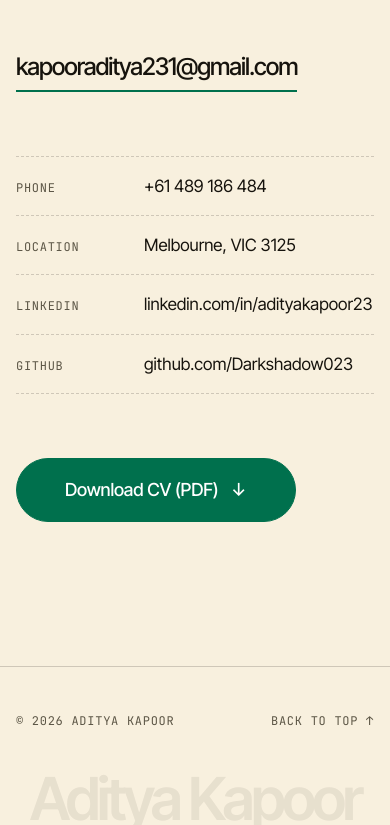
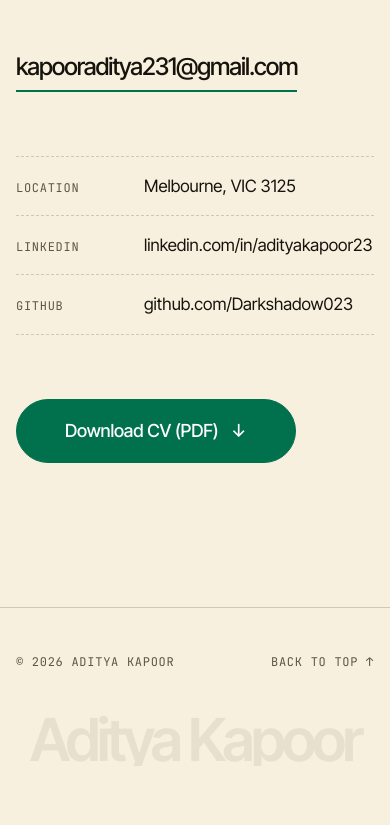
Before and after one commit to Darkshadow023/portfolio, a Next.js app: page / in a window 390 px wide. Shown: the part 8461-9286 px from the top of the page. After the commit the page ends 9227 px from the top, so only its background shows below. Built offline with nearby package versions, Linux system fonts and the light colour scheme.

Commit message:
Remove phone number

```diff
--- a/app/layout.tsx
+++ b/app/layout.tsx
@@ -74,7 +74,7 @@ const jsonLd = {
   image: `${SITE_URL}/assets/og.png`,
   jobTitle: "Cyber Security student",
   email: `mailto:${EMAIL}`,
-  address: { "@type": "PostalAddress", addressLocality: "Burwood", addressRegion: "VIC", addressCountry: "AU" },
+  address: { "@type": "PostalAddress", addressLocality: "Melbourne", addressRegion: "VIC", addressCountry: "AU" },
   affiliation: [
     { "@type": "CollegeOrUniversity", name: "Deakin University" },
     { "@type": "Organization", name: "Deakin University Cybersecurity Association (DUCA)" },
--- a/components/Contact.tsx
+++ b/components/Contact.tsx
@@ -1,4 +1,4 @@
-import { CV_PATH, EMAIL, GITHUB_URL, LINKEDIN_URL, PHONE_DISPLAY, PHONE_HREF } from "@/lib/site";
+import { CV_PATH, EMAIL, GITHUB_URL, LINKEDIN_URL } from "@/lib/site";
 import Reveal from "./Reveal";
 
 const external = (
@@ -22,10 +22,6 @@ export default function Contact() {
       </Reveal>
 
       <Reveal as="ul" className="contact__list">
-        <li>
-          <span className="mono">Phone</span>
-          <a href={PHONE_HREF}>{PHONE_DISPLAY}</a>
-        </li>
         <li>
           <span className="mono">Location</span>
           <span>Melbourne, VIC 3125</span>
--- a/lib/site.ts
+++ b/lib/site.ts
@@ -6,8 +6,6 @@ export const DESCRIPTION =
 export const OG_DESCRIPTION =
   "Third-year Cyber Security student at Deakin University. I lead a 40+ person security club and mentored 500+ people at CodeDay.";
 export const EMAIL = "kapooraditya231@gmail.com";
-export const PHONE_DISPLAY = "+61 489 186 484";
-export const PHONE_HREF = "tel:+61489186484";
 export const LINKEDIN_URL = "https://www.linkedin.com/in/adityakapoor23";
 export const CV_PATH = "/Aditya-Kapoor-CV.pdf";
 export const GITHUB_URL = "https://github.com/Darkshadow023";
```
